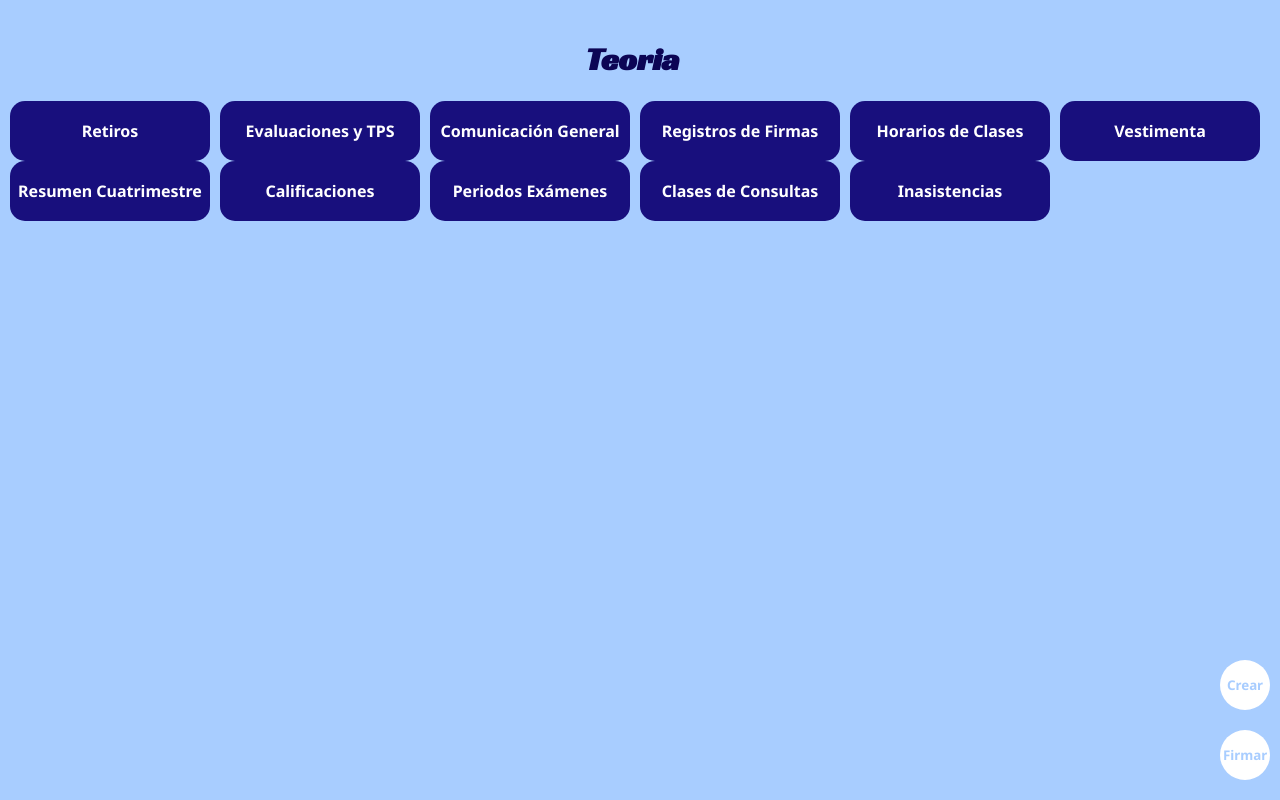
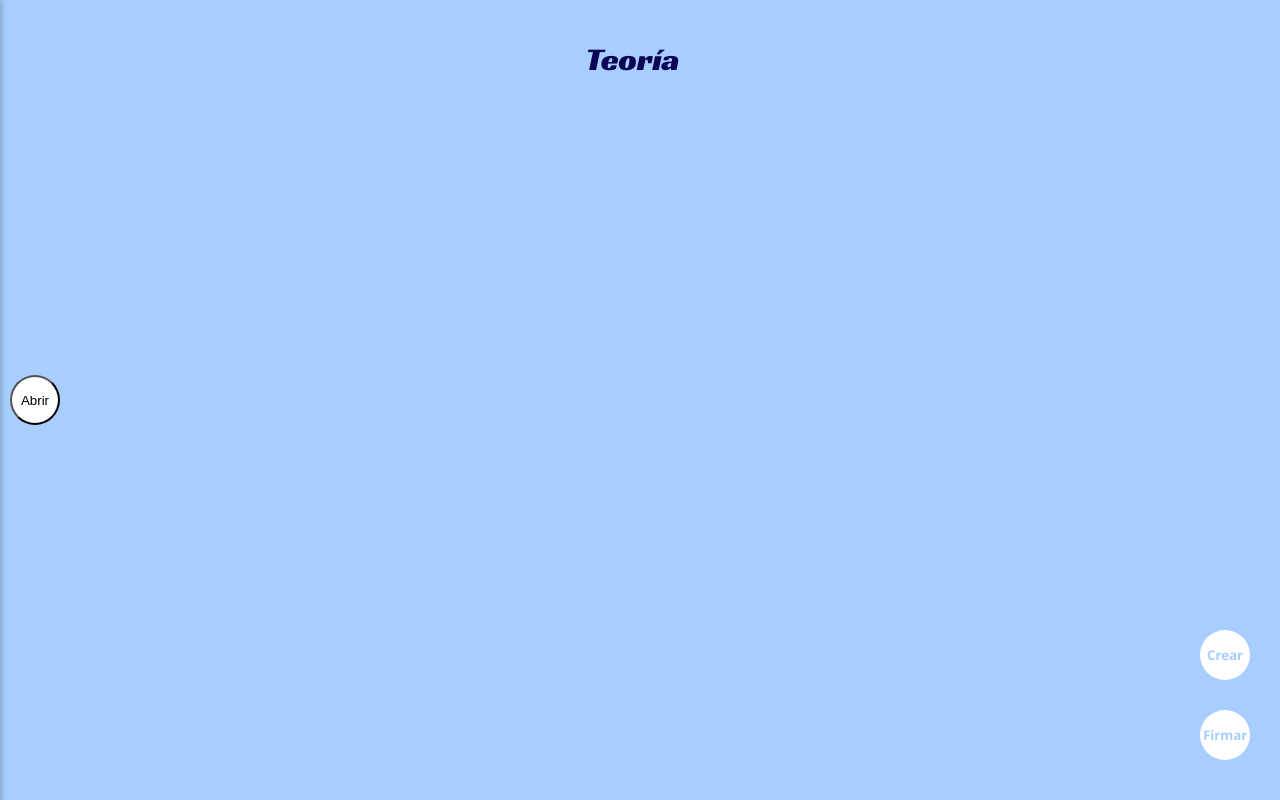
Before and after one commit to LuceroValentina/Proyecto-Cuaderno-de-comunicaciones, a React (Create React App) app: page / in a window 1280 px wide. Built offline with nearby package versions, Linux system fonts and the light colour scheme.

Commit message:
Cambiando botones de PantallaTeoria por menú lateral desplegable

```diff
--- a/src/components/PantallaTeoria.jsx
+++ b/src/components/PantallaTeoria.jsx
@@ -1,30 +1,53 @@
-import React from "react";
+import React, { useState } from "react";
 import "../css/PantallaTeoria.css";
 import "../css/Elementos.css";
 
 const PantallaTeoria = () => {
-
+    const [activo, setActivo] = useState(false);
     return (
         <div className="container">
-            <div className="titulo">
-            <h1>
-                Teoria
-            </h1>
-            </div>
-            <div className="botones">
-            <button className="botonOscuro">Retiros</button>
-            <button className="botonOscuro">Evaluaciones y TPS</button>
-            <button className="botonOscuro">Comunicación General</button>
-            <button className="botonOscuro">Registros de Firmas</button>
-            <button className="botonOscuro">Horarios de Clases</button>
-            <button className="botonOscuro">Vestimenta</button>
-            </div>
-            <div className="cantenedorbotones">
-                <button className="botonOscuro">Resumen Cuatrimestre</button>
-                <button className="botonOscuro">Calificaciones</button>
-                <button className="botonOscuro">Periodos Exámenes</button>
-                <button className="botonOscuro">Clases de Consultas</button>
-                <button className="botonOscuro">Inasistencias</button>
+            <h1 className="titulo">Teoría</h1>
+            <button className="boton-abrir" onClick={() => setActivo(!activo)}>Abrir</button>
+            <div className={`container-menu ${activo ? "activo" : ""}`}>
+                <div className="container-items">
+                    <h2 className="subtitulo">Menú</h2>
+                    <ul>
+                        <li className="lista"><a href="#" className="item">Retiros</a></li>
+                        <li className="lista"><a href="#" className="item">Evaluaciones y TPS</a></li>
+                        <li className="lista"><a href="#" className="item">Comunicación General</a></li>
+                        <li className="lista"><a href="#" className="item">Registro de firmas</a></li>
+                        <li className="lista"><a href="#" className="item">Horarios de Clase</a></li>
+                        <li className="lista"><a href="#" className="item">Vestimenta</a></li>
+                        <li className="lista"><a href="#" className="item">Inasistencias</a></li>
+                        <li className="container-submenu">Resumen Cuatrimestre
+                            <ul className="submenu">
+                                <li className="lista-submenu"><a href="#" className="item">1er Cuatrimestre</a></li>
+                                <li className="lista-submenu"><a href="#" className="item">2do Cuatrimestre</a></li>
+                            </ul>
+                        </li>
+                        <li className="container-submenu">Calificaciones
+                            <ul className="submenu">
+                                <li><a href="#" className="item">Evaluaciones</a></li>
+                                <li><a href="#" className="item">Láminas</a></li>
+                            </ul>
+                        </li>
+                        <li className="container-submenu">Periodos Exámenes
+                            <ul className="submenu">
+                                <li><a href="#" className="item">POEC</a></li>
+                                <li><a href="#" className="item">Mesas Regulares</a></li>
+                                <li><a href="#" className="item">Mesas Previas</a></li>
+                            </ul>
+                        </li>
+                        <li className="container-submenu">Clases de Consultas
+                            <ul className="submenu">
+                                <li><a href="#" className="item">Horarios</a></li>
+                                <li><a href="#" className="item">Asistencias</a></li>
+                            </ul>
+                        </li>
+                    </ul>
+                </div>
+                <button className="boton-cerrar" onClick={() => setActivo(!activo)}>
+                    Cerrar</button>
             </div>
             <div className="botonesClaros">
                 <button className="botonClaro">Crear</button>
--- a/src/css/Elementos.css
+++ b/src/css/Elementos.css
@@ -40,9 +40,10 @@
     display: grid;
     grid-template-columns: 60px;
     grid-template-rows: 70px 70px;
-    bottom: 0;
-    right: 0;
-    position: absolute;
+    position: fixed;
+    bottom: 20px;
+    right: 20px;
+    gap: 10px;
 }
 
 .botonClaro {
@@ -57,6 +58,7 @@
     display: flex;
     justify-content: center;
     align-items: center;
+    cursor: pointer;
 }
 
 .botonClaro:hover {
--- a/src/css/PantallaTeoria.css
+++ b/src/css/PantallaTeoria.css
@@ -1,17 +1,127 @@
 @import url('https://fonts.googleapis.com/css2?family=Noto+Sans:ital,wght@0,100..900;1,100..900&family=Racing+Sans+One&display=swap');
+
+.fondo {
+    overflow: hidden;
+}
+
 .container {
+    width: 100%;
+    height: 100%;
+    display: flex;
+    flex-direction: column;
+    align-items: center;
+    position: relative;
+    box-sizing: border-box;
+}
+
+.boton-abrir {
+    position: fixed;
+    left: 10px;
+    top: 50%;
+    transform: translateY(-50%);
+    border-radius: 50%;
+    width: 50px;
+    height: 50px;
+    background-color: white;
+    display: flex;
+    justify-content: center;
+    align-items: center;
+    cursor: pointer;
+}
+
+.boton-cerrar {
+    border-radius: 50%;
+    width: 50px;
+    height: 50px;
+    background-color: white;
+    top: 50%;
+}
+
+.container-menu {
+    display: flex;
+    justify-content: center;
+    align-items: center;
+    position: fixed;
+    top: 0;
+    left: 0;
+    width: 250px;
+    height: 100vh;
+    background-color: #180F7D;
+    color: white;
+    padding: 20px;
+    box-shadow: 2px 0 5px rgba(0, 0, 0, 0.2);
+    transition: transform 0.3s ease;
+    transform: translateX(-100%);
+}
+
+.container-items {
+    display: block;
+    justify-content: center;
     align-items: center;
 }
 
-.titulo {
+.subtitulo {
     text-align: center;
-    font-family: "Racing Sans One", sans-serif;
-    color: #0c0555;
-    font-weight: 400;
+    font-family: "Noto sans", sans-serif;
+    font-size: 25px;
 }
 
-.cantenedorBotones {
+.item {
+    list-style: none;
+    text-decoration: none;
+    color: white;
+    font-size: 18px;
+    margin: 0;
+    padding: 0;
+    font-family: "Noto sans", sans-serif;
+    font-size: medium;
+}
+
+.item:hover {
+    background-color: #4d90e7;
+}
+
+
+.lista {
+    list-style: none;
+    margin-top: 8%;
+    font-family: "Noto sans", sans-serif;
+    font-size: medium;
+}
+
+.lista-submenu {
+    margin: 0;
+    padding: 0;
+}
+
+.container-menu.activo {
+    transform: translateX(0%);
+
+}
+
+.container-submenu {
     display: flex;
+    list-style: none;
+    margin-top: 10%;
+    font-family: "Noto sans", sans-serif;
+    font-size: medium;
+}
+
+.submenu {
+    list-style: none;
+    display: none;
+    flex-direction: column;
     justify-content: center;
-    margin-top: 15px;
+    position: absolute;
+    background-color: #312899;
+    width: 160px;
+    height: 85px;
+    border-radius: 15px;
+    padding-left: 20px;
 }
+
+.container-submenu:hover .submenu {
+    display: flex;
+    margin-left: 30%;
+    cursor: pointer;
+}
```
